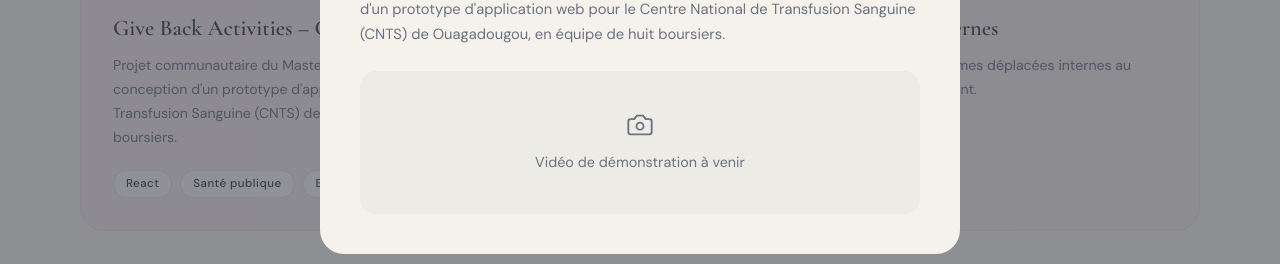
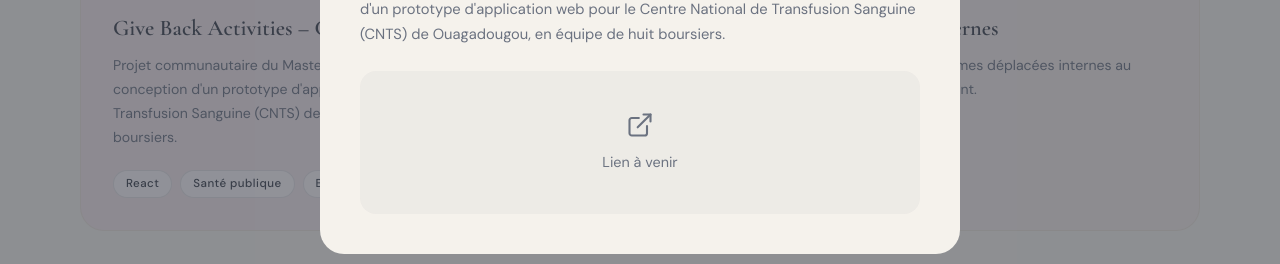
Before and after one commit to johannehasley-code/Portfolio_Johanne_Diessongo, a React (Vite) app: page / in a window 1280 px wide. Both pictures are taken after a click on the button 355 px from the left and 4018 px from the top of the page. Shown: the part 3950-4214 px from the top of the page. Built offline with nearby package versions, Linux system fonts and the light colour scheme.

Commit message:
Investpredict et Give Back CNTS : lien vers l'application au lieu d'une vidéo
Co-Authored-By: Claude Opus 5.5 <noreply@anthropic.com>
Claude-Session: https://claude.ai/code/session_01HJj2Ac23n8SgLz9qzpj5pP

```diff
--- a/src/components/Projects.jsx
+++ b/src/components/Projects.jsx
@@ -83,12 +83,12 @@ function ProjectModal({ project, onClose }) {
       {demo.kind === "link" && (
         demo.url ? (
           <a className="project-modal-link" href={demo.url} target="_blank" rel="noreferrer">
-            Voir la démo <IconExternalLink size={16} />
+            {demo.label || "Voir la démo"} <IconExternalLink size={16} />
           </a>
         ) : (
           <div className="modal-placeholder">
             <IconExternalLink size={28} color="var(--slate-light)" />
-            <p>Lien de démo à venir</p>
+            <p>{demo.label ? "Lien à venir" : "Lien de démo à venir"}</p>
           </div>
         )
       )}
--- a/src/data/portfolio.js
+++ b/src/data/portfolio.js
@@ -77,7 +77,7 @@ export const projects = [
     color: "#f4e8ea",
     type: "community",
     category: "communautaire",
-    demo: { kind: "video", url: "" },
+    demo: { kind: "link", url: "", label: "Voir l'application" },
   },
   {
     title: "Aide aux femmes déplacées internes",
@@ -96,7 +96,7 @@ export const projects = [
     color: "#e8f4f0",
     type: "finance",
     category: "personnel",
-    demo: { kind: "video", url: "" },
+    demo: { kind: "link", url: "", label: "Voir l'application" },
   },
   {
     title: "App de Gestion de Tokens",
```
